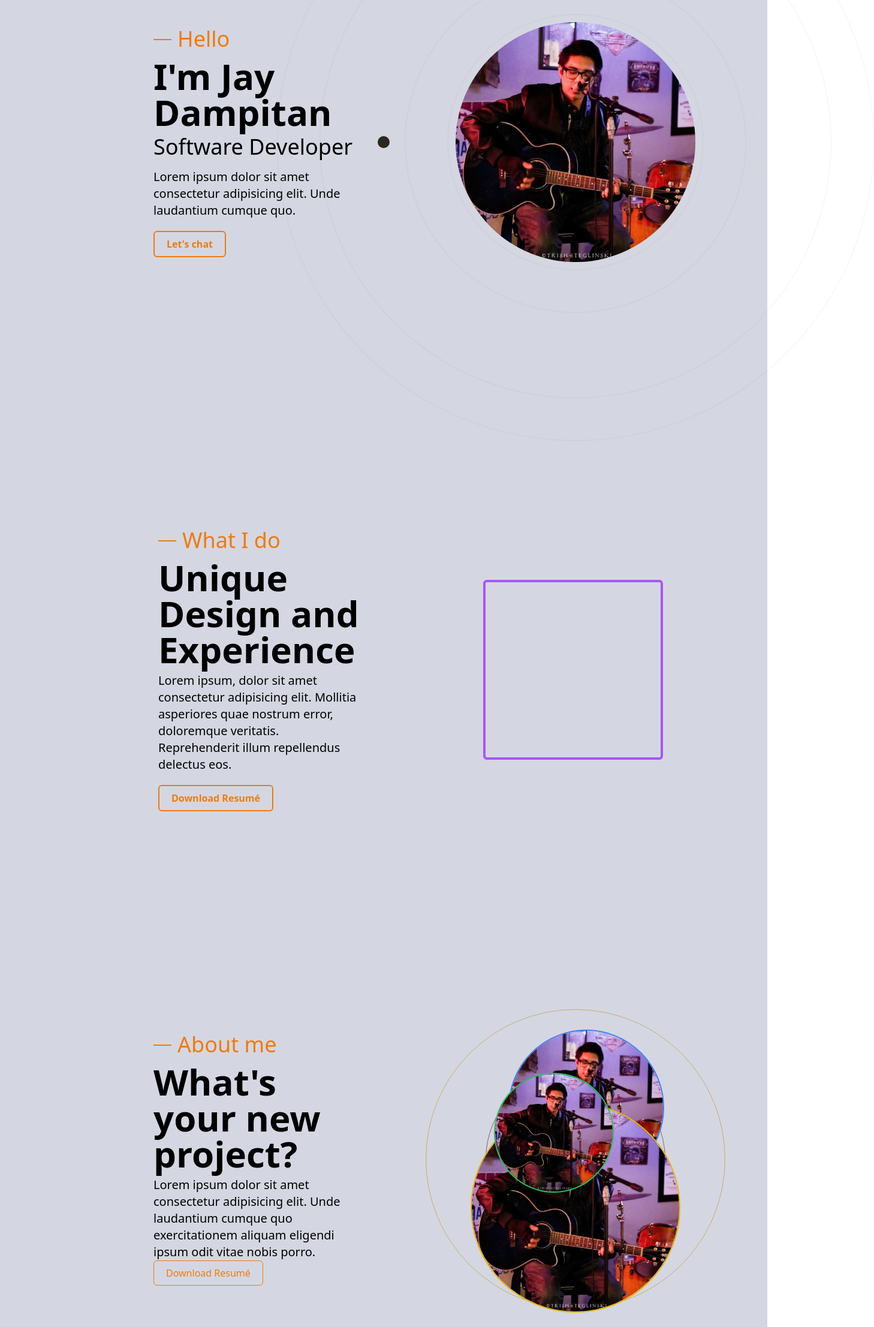
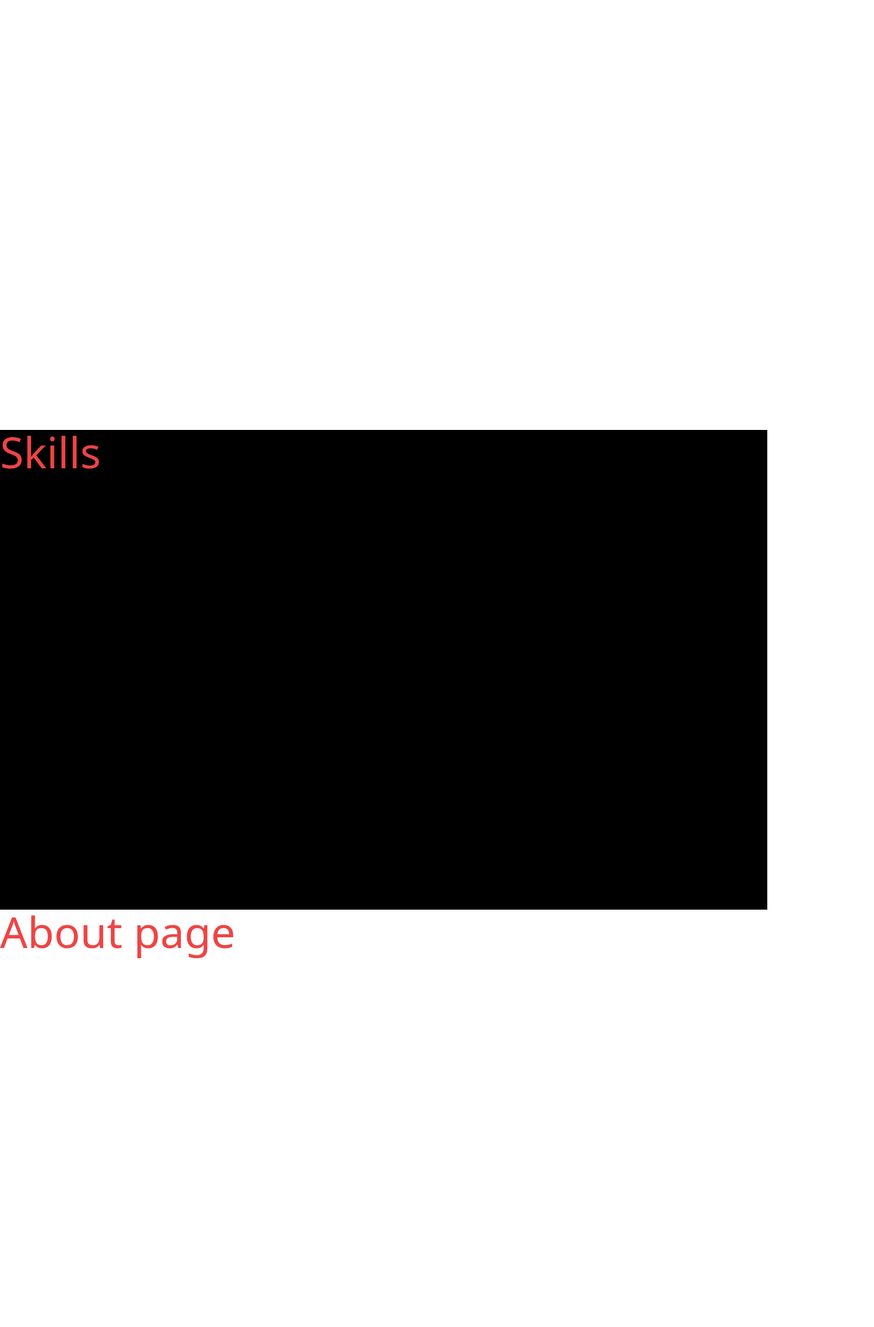
Before and after one commit to JayDampitan/new-portfolio, a Next.js app in the folder my-app/: page / in a window 1280 px wide. Shown: the part 207-2420 px from the top of the page at 60% size, 1458 px wide, since content can reach past the window. Built offline with nearby package versions, Linux system fonts and the light colour scheme.

Commit message:
Refactor all pages and navbar to new design

```diff
--- a/my-app/components/About.tsx
+++ b/my-app/components/About.tsx
@@ -9,50 +9,9 @@ type Props = {};
 
 const About = (props: Props) => {
   return (
-    <motion.div className=" h-screen w-full flex flex-col-reverse  bg-[#D4D7E1] [#EF7A0E] xl:pt-40 xl:flex-row">
-      {/* Left About Section */}
-      <div className=" w-full h-[80%] px-10 flex flex-col items-start justify-center lg:w-[50%] lg:pl-64">
-        <h3 className="text-2xl text-[#EF7A0E] lg:text-4xl mb-3">
-          <span className=" section-subtitle"></span> About me
-        </h3>
-        <h2 className="text-4xl xl:text-6xl mb-2 font-semibold">
-          What's your new project?
-        </h2>
-        <p className=" max-w-[800px] xl:text-xl">
-          Lorem ipsum dolor sit amet consectetur adipisicing elit. Unde
-          laudantium cumque quo exercitationem aliquam eligendi ipsum odit vitae
-          nobis porro.
-        </p>
-        <Link
-          className="border border-[#EF7A0E] text-[#EF7A0E] py-2 px-5 rounded-md"
-          href="#contact"
-        >
-          Download Resumé
-        </Link>
-      </div>
-
-      {/* Right About Section */}
-      <div className=" relative flex w-full h-[80%] items-center justify-center xl:w-[50%] xl:h-[80%]">
-        <Image
-          className="border-2 border-blue-500 absolute flex items-center justify-center top-20 left-20 h-[120px] w-[120px] xl:top-10 lg:left-52  rounded-full z-10  lg:h-[260px] lg:w-[260px]"
-          src={self}
-          alt=""
-        />
-        <Image
-          className="border-2 border-yellow-500 absolute h-[180px] w-[180px] bottom-10 left-30 rounded-full z-10 flex items-center justify-center lg:bottom-0 lg:h-[350px] lg:w-[350px]"
-          src={self}
-          alt=""
-        />
-        <Image
-          className="border-2 border-green-500 absolute h-[80px] w-[80px] top-28 right-16 rounded-full z-10 flex items-center justify-center lg:top-26 lg:right-64 lg:h-[200px] lg:w-[200px]"
-          src={self}
-          alt=""
-        />
-        {/* <BackgroundCircles /> */}
-        <div className="absolute border border-[#736969] rounded-full h-[100px] w-[100px] xl:h-[300px] xl:w-[300px]" />
-        <div className="absolute border border-[#c8aa6a] rounded-full h-[200px] w-[200px] xl:h-[500px] xl:w-[500px]" />
-      </div>
-    </motion.div>
+    <div className="h-screen">
+      <h2 className="text-red-500 text-7xl">About page</h2>
+    </div>
   );
 };
 
--- a/my-app/components/Contact.tsx
+++ b/my-app/components/Contact.tsx
@@ -4,7 +4,8 @@ type Props = {}
 
 const Contact = (props: Props) => {
   return (
-    <div className='h-screen '>Contact</div>
+    <div className='h-screen'><h2 className="text-red-500 text-7xl">
+      Contact Page</h2></div>
   )
 }
 
--- a/my-app/components/Hero.tsx
+++ b/my-app/components/Hero.tsx
@@ -4,64 +4,25 @@ import BackgroundCircles from "./BackgroundCircles";
 import Image from "next/image";
 import self from "../assets/portfolio.jpg";
 import { motion } from "framer-motion";
+import SmallCircles from "../components/SmallCircles";
 
 type Props = {};
 
 const Hero = (props: Props) => {
-  const [cursorX, setCursorX] = useState();
-  const [cursorY, setCursorY] = useState();
+  // const [cursorX, setCursorX] = useState();
+  // const [cursorY, setCursorY] = useState();
 
-  useEffect(() => {
-    window.addEventListener("mousemove", (e: any) => {
-      setCursorX(e.pageX);
-      setCursorY(e.pageY);
-    });
-  }, [cursorX, cursorY]);
+  // useEffect(() => {
+  //   window.addEventListener("mousemove", (e: any) => {
+  //     setCursorX(e.pageX);
+  //     setCursorY(e.pageY);
+  //   });
+  // }, [cursorX, cursorY]);
 
   return (
-    <motion.div
-      id="main-hero"
-      className=" h-screen w-full flex flex-col-reverse items-center justify-center bg-[#D4D7E1] [#EF7A0E] xl:flex-row xl:pb-40"
-    >
-      {/* Left Hero Section */}
-
-      <div className=" w-full h-[80%] p-10  flex flex-col items-start xl:justify-center xl:w-[50%] xl:pl-64">
-        <h3 className="text-2xl xl:text-4xl mb-3 text-[#EF7A0E]">
-          <span className="section-subtitle"></span> Hello
-        </h3>
-        <h2 className="text-4xl lg:text-6xl mb-2 font-semibold">
-          I'm Jay Dampitan
-        </h2>
-        <h3 className="text-3xl xl:text-4xl mb-4">Software Developer</h3>
-        <p className=" max-w-[800px] xl:text-xl mb-5">
-          Lorem ipsum dolor sit amet consectetur adipisicing elit. Unde
-          laudantium cumque quo.
-        </p>
-        <Link
-          className="border-2 border-[#EF7A0E] text-[#EF7A0E] py-2 px-5 rounded-md font-semibold"
-          href="#contact"
-        >
-          Let's chat
-        </Link>
-      </div>
-
-      {/* Right Hero Section */}
-      <div className=" relative flex w-full h-screen items-center justify-center xl:w-[50%] xl:h-[80%]">
-        <Image
-          className="h-60 w-60 rounded-full z-10 flex items-center justify-center xl:h-[400px] xl:w-[400px]"
-          src={self}
-          alt=""
-        />
-        <div className="h-[40px] w-[40px] rounded-full absolute border-2 border-[#EF7A0E] top-10 sm:top-20 right-20 md:top-40 md:right-40 md:w-[60px] md:h-[60px] lg:top-50"></div>
-        <div className="h-[40px] w-[40px] rounded-full absolute border-2 border-[#EF7A0E] bottom-10 sm:bottom-20 left-20 md:bottom-40 md:left-40 md:w-[60px] md:h-[60px] "></div>
-        <BackgroundCircles />
-      </div>
-
-      <div
-        className="cursor"
-        style={{ left: cursorX + "px", top: cursorY + "px" }}
-      ></div>
-    </motion.div>
+    <div  className="h-screen">
+      <h2 className="text-red-500 text-7xl">Hero Page</h2>
+    </div>
   );
 };
 
--- a/my-app/components/Projects.tsx
+++ b/my-app/components/Projects.tsx
@@ -5,25 +5,8 @@ type Props = {};
 
 const Projects = (props: Props) => {
   return (
-    <div className="h-auto bg-[#D4D7E1] flex flex-col p-10 lg:h-screen ">
-        {/* Project title section */}
-        <div className="lg:px-60">
-          <div className=" flex flex-row justify-between w-full  items-center">
-            <h3 className=" text-[#EF7A0E] text- lg:text-4xl">
-              <span className="section-subtitle"></span>Projects
-            </h3>
-              <div className=" text-lg text-[#EF7A0E] lg:text-2xl">Web Design</div>
-          </div>
-          <div className=" items-start text-4xl font-semibold my-4">Some of my works</div>
-        </div>
-
-        {/* Project card section */}
-        <div className="flex flex-col xl:py-4 xl:px-40 xl:flex-row items-center justify-center">
-          <Card />
-          <Card />
-          <Card />
-        </div>
-
+    <div className="h-screen">
+      <h2 className="text-red-500 text-7xl">Project page</h2>
     </div>
   );
 };
--- a/my-app/components/Skills.tsx
+++ b/my-app/components/Skills.tsx
@@ -6,35 +6,9 @@ type Props = {};
 
 const Skills = (props: Props) => {
   return (
-    <motion.div className="snap-center p-2 h-screen w-full flex flex-col-reverse items-center justify-center bg-[#D4D7E1] [#EF7A0E] xl:flex-row">
-      {/* Left Hero Section */}
-
-      <div className=" w-full h-[80%] px-10  flex flex-col items-start justify-center xl:w-[50%] xl:pl-64">
-        <h3 className="text-2xl xl:text-4xl mb-3 text-[#EF7A0E]">
-          <span className="section-subtitle"></span> What I do
-        </h3>
-        <h2 className="text-4xl xl:text-6xl mb-2 font-semibold">
-          Unique Design and Experience
-        </h2>
-
-        <p className=" max-w-[800px] xl:text-xl mb-5">
-          Lorem ipsum, dolor sit amet consectetur adipisicing elit. Mollitia
-          asperiores quae nostrum error, doloremque veritatis. Reprehenderit
-          illum repellendus delectus eos.
-        </p>
-        <Link
-          className="border-2 border-[#EF7A0E] text-[#EF7A0E] py-2 px-5 rounded-md font-semibold"
-          href="#contact"
-        >
-         Download Resumé
-        </Link>
-      </div>
-
-      {/* Right Hero Section */}
-      <div className=" relative flex w-full h-screen items-center justify-center xl:w-[50%] xl:h-[80%]">
-        <div className="h-[300px] w-[300px] border-4 border-purple-500 rounded-md"></div>
-      </div>
-    </motion.div>
+    <div className="h-screen bg-black">
+      <h2 className="text-red-500 text-7xl">Skills</h2>
+    </div>
   );
 };
 
--- /dev/null
+++ b/my-app/components/SmallCircles.tsx
@@ -0,0 +1,29 @@
+import React from "react";
+import { motion } from "framer-motion";
+
+
+type Props = {};
+
+const SmallCirlces = (props: Props) => {
+  return (
+    <motion.div
+      animate={{
+        scale: [0.6, 1, 1, 1, 0.8, 0.8],
+        opacity: [0.1, 0.2, 0.4, 0.6, 0.6, 0.5, 0.2],
+        borderRadius: ["20%", "25%", "50%", "50%", "25%", "20%"],
+      }}
+      transition={{
+        duration: 6,
+      }}
+      className="absolute flex justify-center items-center"
+    >
+      <div className="absolute border border-[#333333] rounded-full h-[20px] w-[20px] xl:h-[30px] xl:w-[30px]   animate-ping" />
+      <div className="absolute border border-[#333333] rounded-full h-[30px] w-[30px] xl:h-[40px] xl:w-[40px]    animate-ping" />
+      <div className="absolute border border-[#333333] rounded-full h-[40px] w-[40px] xl:h-[60px] xl:w-[60px]    animate-ping" />
+      <div className="absolute border border-[#c8aa6a] rounded-full opacity-20  h-[60px] w-[60px] xl:h-[750px] xl:w-[100px]   animate-pulse" />
+      <div className="absolute border border-[#333333] rounded-full h-[700px] w-[700px]   animate-ping" />
+    </motion.div>
+  );
+};
+
+export default SmallCirlces;
```
